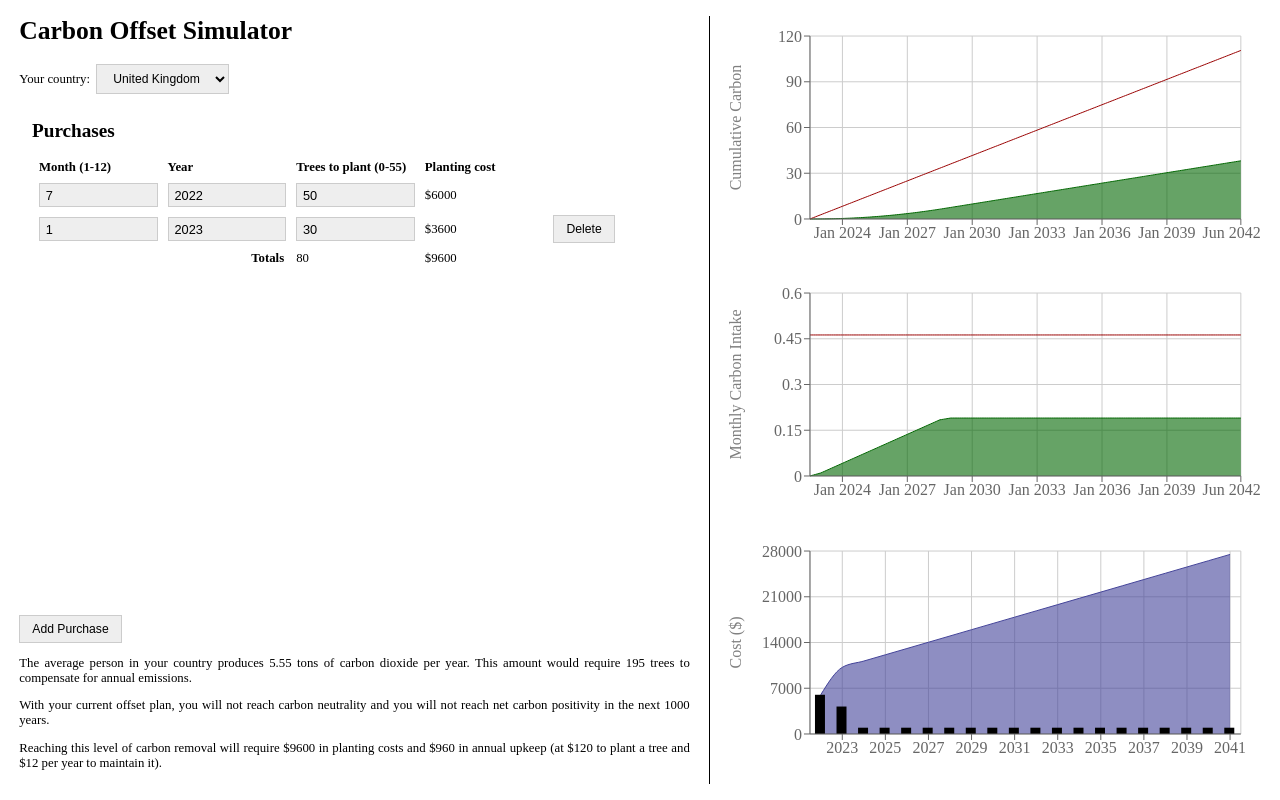
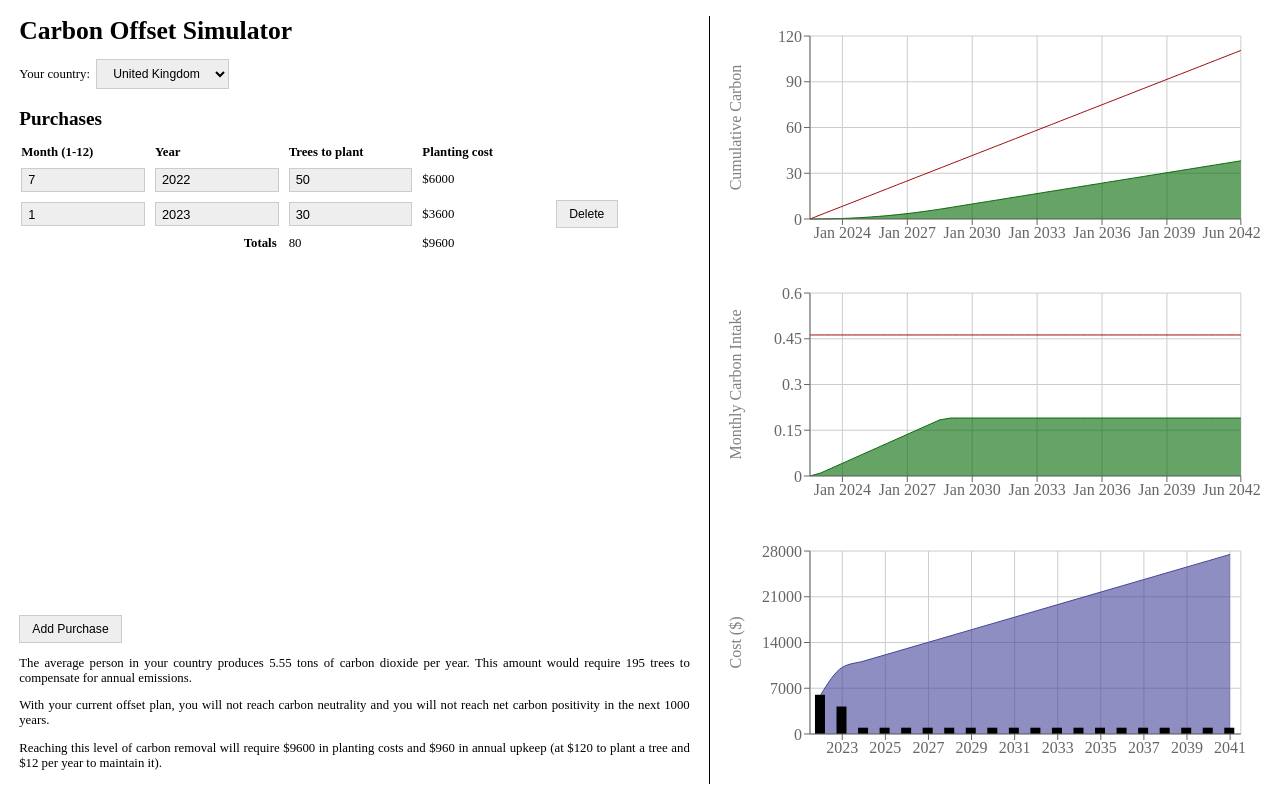
Before and after one commit to barnabycollins/S2Z-Challenge, a React (Vite) app: page / in a window 1280 px wide. Built offline with nearby package versions, Linux system fonts and the light colour scheme.

Commit message:
Increase space efficiency, make validation more sensical

```diff
--- a/src/App.scss
+++ b/src/App.scss
@@ -21,7 +21,7 @@
     margin-right: 1.5vw;
 
     h1, h2, h3, h4, h5, h6 {
-      margin: 0 0 0.7em 0;
+      margin: 0 0 0.5em;
     }
 
     #offsetForm {
@@ -53,7 +53,7 @@
         display: flex;
         flex-direction: column;
 
-        margin: 2em 1em;
+        margin: 1.5em 0;
 
         flex-grow: 1;
         height: 1px;
@@ -65,6 +65,7 @@
           table {
             width: 100%;
             table-layout: fixed;
+            margin: 0 -5px;
 
             th, td {
               text-align: left;
@@ -98,7 +99,7 @@
     #summary {
       text-align: justify;
 
-      .formWarning {
+      #treeQuantityWarning {
         color: #dd0000;
       }
     }
--- a/src/LeftPanel.tsx
+++ b/src/LeftPanel.tsx
@@ -34,10 +34,12 @@ export default class LeftPanel extends React.Component<LeftPanelProps, {}> {
       const isPlural = yearCount > 1;
 
       if (yearCount > 0) {
-        return <p className="formWarning">{`
+        return <p id="treeQuantityWarning">{`
           Warning: the year${isPlural ? "s" : ""} ${yearsOverMaxTrees.join(", ")}
           ${isPlural ? "have" : "has"} too many tree planting operations!
-          Please consider reducing the number of trees planted in this year below the 55-tree maximum.
+          The simulator will still compute accurate values for the data you have
+          entered, but please consider reducing the number of trees planted in
+          ${isPlural ? "these years" : "this year"} below the 55-tree maximum.
         `}</p>;
       }
       else return <></>;
--- a/src/OffsetPlanForm.tsx
+++ b/src/OffsetPlanForm.tsx
@@ -84,7 +84,7 @@ export function OffsetPlanForm(props: OffsetPlanFormProps) {
               <tr>
                 <th>Month (1-12)</th>
                 <th>Year</th>
-                <th>Trees to plant (0-55)</th>
+                <th>Trees to plant</th>
                 <th>Planting cost</th>
                 <th></th>
               </tr>
@@ -99,7 +99,7 @@ export function OffsetPlanForm(props: OffsetPlanFormProps) {
                 <tr key={item.id}>
                   <td><input className={monthClass} type="number" {...register(`offsetRows.${index}.month`, { required: true, valueAsNumber: true, min: 1, max: 12 })} /></td>
                   <td><input className={yearClass} type="number" {...register(`offsetRows.${index}.year`, { required: true, valueAsNumber: true, min: 1900, max: 3000 })} /></td>
-                  <td><input className={treesClass} type="number" {...register(`offsetRows.${index}.trees`, { required: true, valueAsNumber: true, min: 0, max: 55 })} /></td>
+                  <td><input className={treesClass} type="number" {...register(`offsetRows.${index}.trees`, { required: true, valueAsNumber: true, min: 0 })} /></td>
 
                   <td>{`$${watch(`offsetRows.${index}.trees`)*PLANT_COST || 0}`}</td>
 
```
